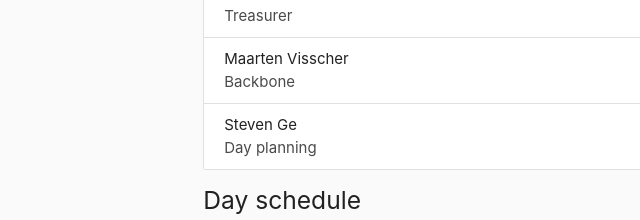
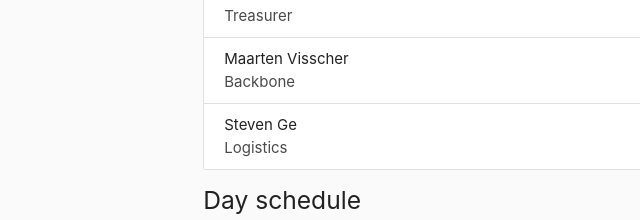
Before and after one commit to mhvis/eotyc-site, a plain HTML site: page dev.html in a window 1280 px wide. Shown: the part 1620-1840 px from the top of the page, 0-640 px from the left. Drawn offline with nearby package versions, Linux system fonts and the light colour scheme.

Commit message:
Day planning->logistics

```diff
--- a/dev.html
+++ b/dev.html
@@ -113,7 +113,7 @@
             </li>
             <li class="collection-item">
               Steven Ge<br>
-              <span class="secondary-text">Day planning</span>
+              <span class="secondary-text">Logistics</span>
             </li>
           </ul>
           <h5>Day schedule</h5>
```
